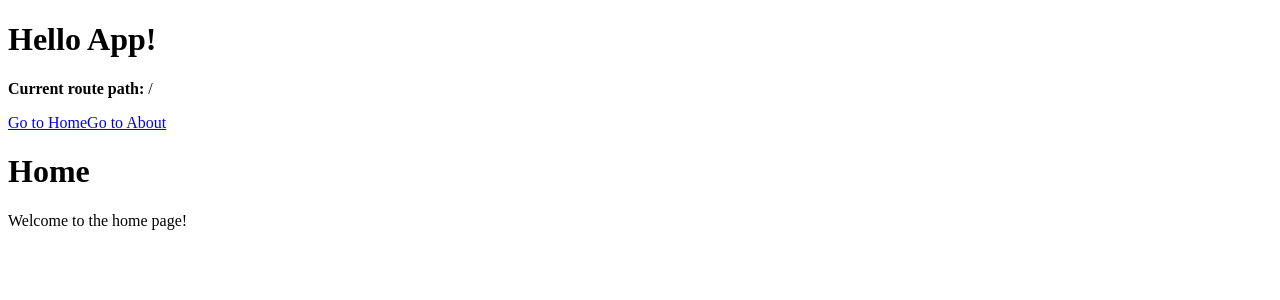
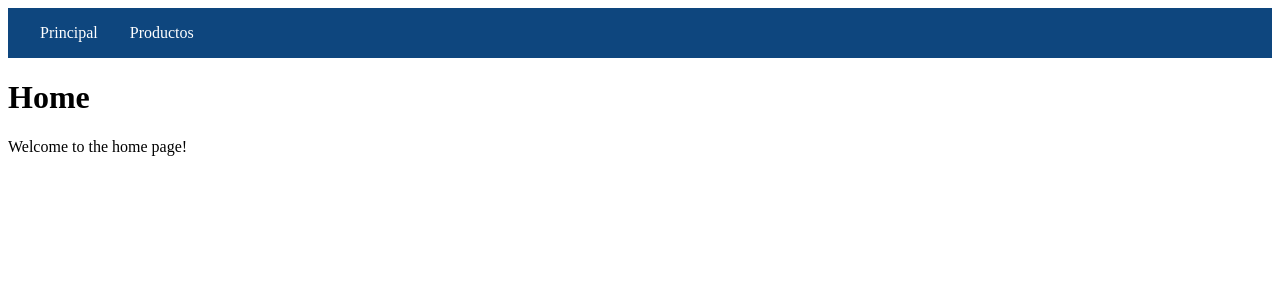
Before and after one commit to adimerpaul/cursoLaravel, a Vue app in the folder 11ecommerce/front/: page / in a window 1280 px wide. Shown: the top 300 px of the page. Built offline with nearby package versions, Linux system fonts and the light colour scheme.

Commit message:
funcioano ver productos

```diff
--- a/11ecommerce/front/src/App.vue
+++ b/11ecommerce/front/src/App.vue
@@ -1,11 +1,27 @@
 <template>
-  <h1>Hello App!</h1>
-  <p><strong>Current route path:</strong> {{ $route.fullPath }}</p>
+  <!-- <h1>Hello App!</h1>
+  <p><strong>Current route path:</strong> {{ $route.fullPath }}</p> -->
   <nav>
-    <RouterLink to="/">Go to Home</RouterLink>
-    <RouterLink to="/about">Go to About</RouterLink>
+    <RouterLink to="/">Principal</RouterLink>
+    <RouterLink to="/productos">Productos</RouterLink>
   </nav>
   <main>
     <RouterView />
   </main>
 </template>
+<style>
+nav {
+  background-color: #0e467e;
+  padding: 1rem;
+}
+
+nav a {
+  margin: 0 1rem;
+  text-decoration: none;
+  color: #fff;
+}
+
+nav a:hover {
+  text-decoration: underline;
+}
+</style>
--- a/11ecommerce/front/src/main.js
+++ b/11ecommerce/front/src/main.js
@@ -5,10 +5,12 @@ import { createMemoryHistory, createRouter, createWebHistory } from 'vue-router'
 
 import HomeView from './pages/HomeView.vue'
 import AboutView from './pages/AboutView.vue'
+import ProductosView from './pages/ProductosView.vue'
 
 const routes = [
   { path: '/', component: HomeView },
   { path: '/about', component: AboutView },
+  { path: '/productos', component: ProductosView },
 ]
 
 const router = createRouter({
--- /dev/null
+++ b/11ecommerce/front/src/pages/ProductosView.vue
@@ -0,0 +1,72 @@
+<template>
+  <h1>Productos</h1>
+  <p>Lista de productos disponibles:</p>
+  <table>
+    <thead>
+      <tr>
+        <th>ID</th>
+        <th>Nombre</th>
+        <th>Descripción</th>
+        <th>Precio</th>
+        <th>Opciones</th>
+      </tr>
+    </thead>
+    <tbody>
+      <tr v-for="producto in productos" :key="producto.id">
+        <td>{{ producto.id }}</td>
+        <td>{{ producto.nombre }}</td>
+        <td>{{ producto.descripcion }}</td>
+        <td>{{ producto.precio_venta_actual }}</td>
+        <td>
+          <!-- <button @click="editarProducto(producto.id)">Editar</button> -->
+          <!-- <button @click="eliminarProducto(producto.id)">Eliminar</button> -->
+        </td>
+      </tr>
+    </tbody>
+  </table>
+  <!-- <pre>
+    {{ productos }}
+  </pre> -->
+</template>
+<script>
+import axios from 'axios';
+export default {
+  name: 'ProductosView',
+  data() {
+    return {
+      productos: [],
+    };
+  },
+  mounted() {
+    this.productosGet();
+  },
+  methods: {
+    async productosGet() {
+      axios.get('http://localhost:8000/api/productos')
+        .then((response) => {
+          this.productos = response.data;
+        //   console.log(this.productos);
+        })
+        .catch((error) => {
+          console.error('Error fetching products:', error);
+        });
+    },
+  },
+};
+</script>
+<style>
+table {
+  width: 100%;
+  border-collapse: collapse;
+}
+
+th, td {
+  border: 1px solid #ddd;
+  padding: 8px;
+  text-align: left;
+}
+
+th {
+  background-color: #f2f2f2;
+}
+</style>
```
